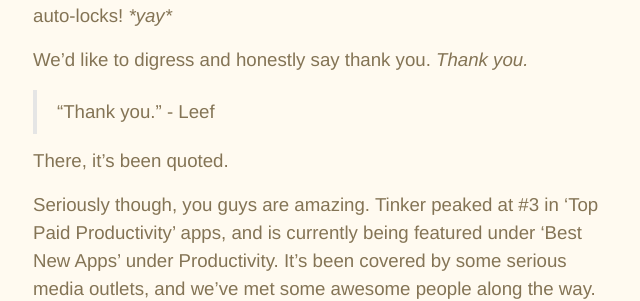
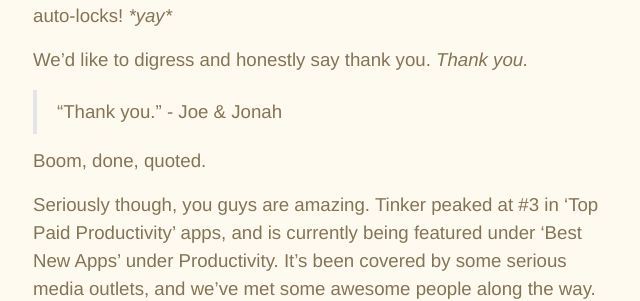
Before and after one commit to bio-ks/leef.github.io, a Jekyll site: the page built from _posts/2014-07-18-release-anticipate-progress.md, in a window 1280 px wide. Shown: the part 518-819 px from the top of the page, without its empty margins (319-959 px from the left). Built offline with Jekyll 4.4.1, drawn with Linux system fonts in a browser that asks for light colours; some web fonts are replaced; Markdown is read by kramdown in place of the engine named in the settings.

Commit message:
Updated 2014-07-18-release-anticipate-progress.md

```diff
--- a/_posts/2014-07-18-release-anticipate-progress.md
+++ b/_posts/2014-07-18-release-anticipate-progress.md
@@ -8,9 +8,9 @@
 When we started Leef this March, we set a goal to create things we'd find useful in hopes others would too. Tinker was the first in this journey, and we're still baffled by the response. We launched nearly two weeks ago, and we've been working hard at improving and implementing new features that many of you requested. A small update was pushed out not too long ago - including minor bug fixes and improvements on visual quirks. Oh, and now Tinker no longer auto-locks! _*yay*_
 
 We'd like to digress and honestly say thank you. _Thank you._
-> "Thank you." - Leef
+> "Thank you." - Joe & Jonah
 
-There, it's been quoted.
+Boom, done, quoted.
 
 Seriously though, you guys are amazing. Tinker peaked at #3 in 'Top Paid Productivity' apps, and is currently being featured under 'Best New Apps' under Productivity. It's been covered by some serious media outlets, and we've met some awesome people along the way.
 
```
